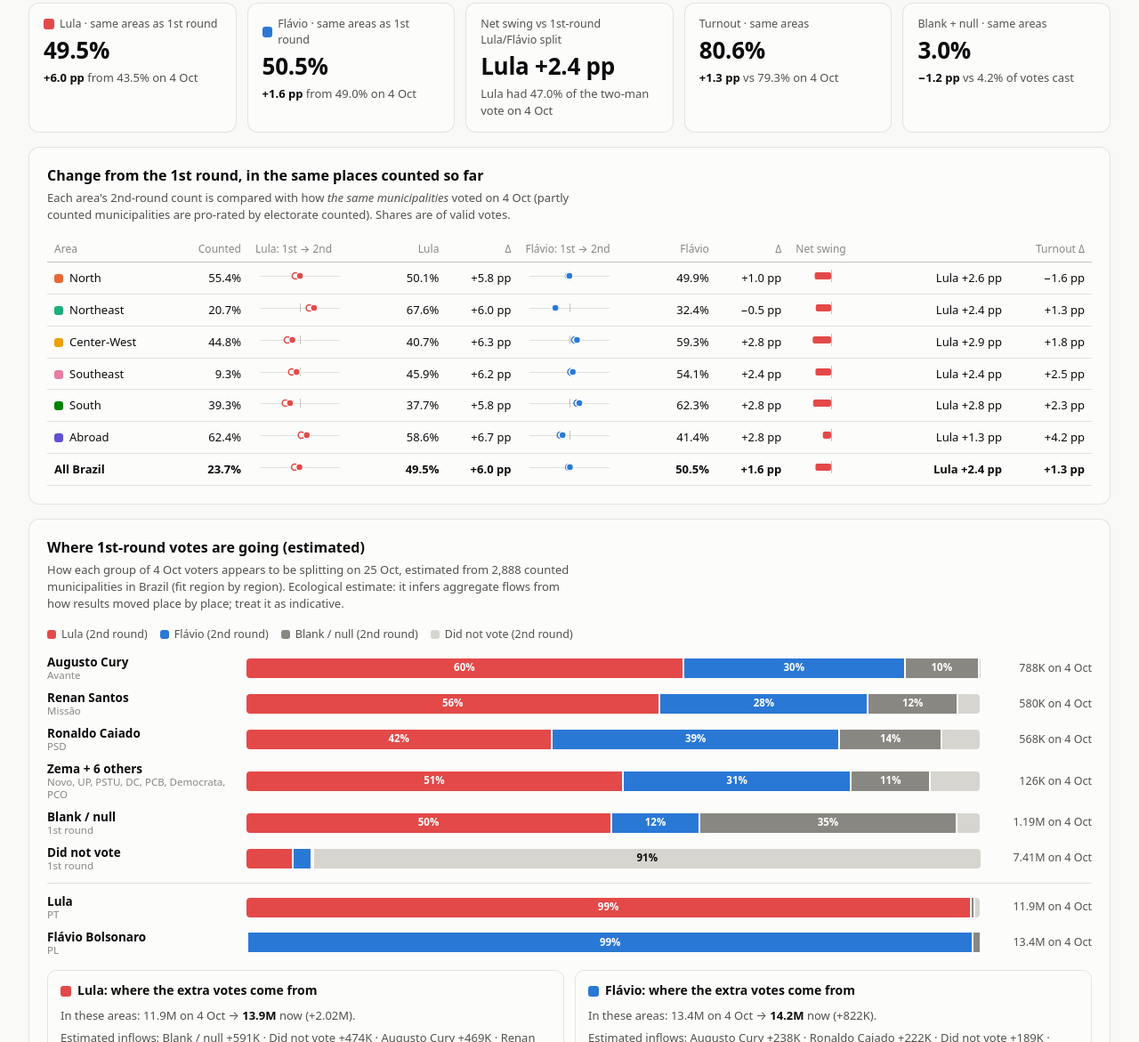
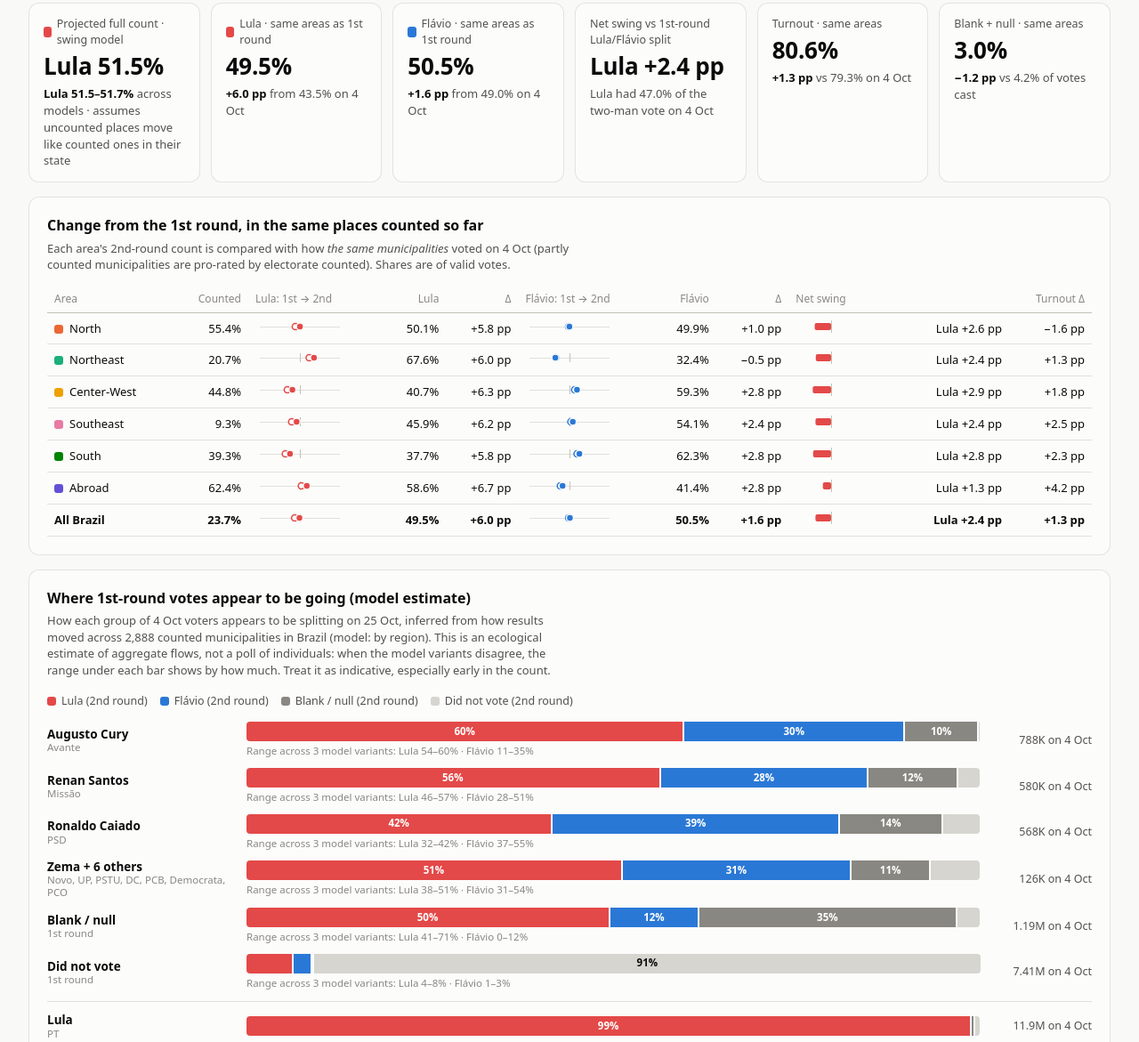
Before and after one commit to pfoziliani/eleicao-2026-2turno, a plain HTML site: page site/index.html in a window 1280 px wide. Shown: the part 407-1578 px from the top of the page at 89% size. Drawn offline with Linux system fonts and the light colour scheme; no server answers.

Commit message:
Transfer model ranges across variants; swing-model projection tile

```diff
--- a/site/analysis.js
+++ b/site/analysis.js
@@ -140,14 +140,30 @@ const PRIOR = [
 export function fitTransfersByRegion(muns) {
   const pooled = fitTransfers(muns);
   if (!pooled) return null;
+  return combine(REGIONS.map(rg => {
+    const sub = muns.filter(m => m.rg === rg.id);
+    return sub.some(m => m.r2?.est) ? fitTransfers(sub) || fitTransfers(sub, 1, pooled.T) : null;
+  }));
+}
+
+// Same idea one level down: each state on its own, small states borrow their region's fit.
+export function fitTransfersByState(muns) {
+  const pooled = fitTransfers(muns);
+  if (!pooled) return null;
+  const regionT = {};
+  for (const rg of REGIONS) regionT[rg.id] = fitTransfers(muns.filter(m => m.rg === rg.id))?.T || pooled.T;
+  return combine(UFS.map(uf => {
+    const sub = muns.filter(m => m.uf === uf);
+    return sub.some(m => m.r2?.est) ? fitTransfers(sub, 60) || fitTransfers(sub, 1, regionT[UF[uf].rg]) : null;
+  }));
+}
+
+function combine(fits) {
   const S = SOURCES.length, D = DESTS.length;
   const flows = Array.from({ length: S }, () => new Array(D).fill(0));
   const tot = new Array(S).fill(0), observed = new Array(D).fill(0);
   let n = 0;
-  for (const rg of REGIONS) {
-    const sub = muns.filter(m => m.rg === rg.id);
-    if (!sub.some(m => m.r2?.est)) continue;
-    const f = fitTransfers(sub) || fitTransfers(sub, 1, pooled.T);
+  for (const f of fits) {
     if (!f) continue;
     f.flows.forEach((row, i) => row.forEach((v, d) => (flows[i][d] += v)));
     f.tot.forEach((v, i) => (tot[i] += v));
@@ -157,6 +173,21 @@ export function fitTransfersByRegion(muns) {
   const T = flows.map((row, i) => row.map(v => (tot[i] ? v / tot[i] : 0)));
   const fitted = DESTS.map((_, d) => flows.reduce((s, r) => s + r[d], 0));
   return { T, flows, tot, observed, fitted, n };
+}
+
+// Ecological estimates are model-sensitive, so fit several reasonable variants and
+// report the first as the estimate and the spread across all of them as its range.
+export function transferModels(muns, scope) {
+  const isRegion = REGIONS.some(r => r.id === scope);
+  const variants = scope === 'br'
+    ? [['by region', () => fitTransfersByRegion(muns)], ['pooled', () => fitTransfers(muns, 25)], ['by state', () => fitTransfersByState(muns)]]
+    : isRegion ? [['pooled', () => fitTransfers(muns, 25)], ['by state', () => fitTransfersByState(muns)]]
+    : [['pooled', () => fitTransfers(muns, 25)]];
+  const ok = variants.map(([nm, f]) => [nm, f()]).filter(v => v[1]);
+  if (!ok.length) return null;
+  const main = ok[0][1];
+  const range = main.T.map((row, i) => row.map((_, d) => [Math.min(...ok.map(v => v[1].T[i][d])), Math.max(...ok.map(v => v[1].T[i][d]))]));
+  return { ...main, range, models: ok.map(v => v[0]) };
 }
 
 export function fitTransfers(muns, minMuns = 40, fixedT = null) {
@@ -197,7 +228,7 @@ export function fitTransfers(muns, minMuns = 40, fixedT = null) {
   }
   const L = 2 * (lmax + lam) * 1.05;
   let T = PRIOR.map(r => [...r]), Y = T.map(r => [...r]), tk = 1;
-  for (let it = 0; it < 3000; it++) {
+  for (let it = 0; it < 1200; it++) {
     const Tn = Y.map((row, i) => {
       const g = row.map((y, d) => {
         let s = 0;
@@ -272,3 +303,45 @@ export function contributions(G, areas, ufs, binSec = 300) {
   }
   return bins;
 }
+
+// ---- Projection ----------------------------------------------------------
+// Fully counted municipalities count as they are; the rest of a partly counted one is
+// assumed to vote like its own counted sections; untouched municipalities get the
+// transfer model applied to their 1st-round result. T comes from the state's own fit
+// (if it has enough counted municipalities), else its region's, else the pooled fit.
+export function projectionTs(muns) {
+  const pooled = fitTransfers(muns);
+  if (!pooled) return null;
+  const region = {}, state = {};
+  for (const rg of REGIONS) region[rg.id] = fitTransfers(muns.filter(m => m.rg === rg.id))?.T;
+  for (const uf of UFS) state[uf] = fitTransfers(muns.filter(m => m.uf === uf), 60)?.T;
+  return {
+    'by state': m => state[m.uf] || region[m.rg] || pooled.T,
+    'by region': m => region[m.rg] || pooled.T,
+    pooled: () => pooled.T,
+  };
+}
+
+export function project(muns, Tof) {
+  let L = 0, F = 0, eDone = 0, eAll = 0;
+  for (const m of muns) {
+    const q = m.r2, r = m.r1;
+    eAll += r.te;
+    if (q && q.est) {
+      const f = Math.min(1, q.est / r.te), k = f < 1 ? 1 + ((1 - f) * r.te) / q.est : 1;
+      L += q.v13 * k; F += q.v22 * k; eDone += q.est;
+    } else {
+      const T = Tof(m), x = [r.v13, r.v22, r.v70, r.v14, r.v55, r.v30 + r.vout, r.vb + r.vn, r.a];
+      for (let s = 0; s < x.length; s++) { L += x[s] * T[s][0]; F += x[s] * T[s][1]; }
+    }
+  }
+  return { L, F, share: L / (L + F), counted: eDone / eAll };
+}
+
+export function projections(muns) {
+  const Ts = projectionTs(muns);
+  if (!Ts) return null;
+  const runs = Object.entries(Ts).map(([nm, Tof]) => ({ nm, ...project(muns, Tof) }));
+  const shares = runs.map(r => r.share);
+  return { main: runs[0], runs, lo: Math.min(...shares), hi: Math.max(...shares) };
+}
--- a/site/app.js
+++ b/site/app.js
@@ -156,6 +156,12 @@ function renderTiles(cmp) {
   const host = $('tiles');
   host.replaceChildren();
   if (!cmp.r2.n) { h('p', { class: 'note' }, host, 'No municipalities counted yet in this scope.'); return; }
+  const pj = A.projections(scopeMuns(S.scope));
+  if (pj) {
+    const lead = pj.main.share >= 0.5;
+    tile(host, 'Projected full count · swing model', `${lead ? 'Lula' : 'Flávio'} ${pct(lead ? pj.main.share : 1 - pj.main.share, 1)}`,
+      [{ b: `Lula ${(100 * pj.lo).toFixed(1)}–${(100 * pj.hi).toFixed(1)}%` }, ` across models · assumes uncounted places move like counted ones in their state`], lead ? '--lula' : '--flavio');
+  }
   tile(host, 'Lula · same areas as 1st round', pct(cmp.L2, 1), [{ b: pp(cmp.dL) }, ` from ${pct(cmp.L1, 1)} on 4 Oct`], '--lula');
   tile(host, 'Flávio · same areas as 1st round', pct(cmp.F2, 1), [{ b: pp(cmp.dF) }, ` from ${pct(cmp.F1, 1)} on 4 Oct`], '--flavio');
   tile(host, 'Net swing vs 1st-round Lula/Flávio split', swingTxt(cmp.swing), [`Lula had ${pct(cmp.L1two, 1)} of the two-man vote on 4 Oct`]);
@@ -209,25 +215,31 @@ const DEST_CLASS = ['lula', 'flavio', 'bn', 'abst'];
 const DEST_COLOR = ['--lula', '--flavio', '--bn', '--abst'];
 function renderTransfers() {
   const ms = scopeMuns(S.scope);
-  const fit = S.scope === 'br' ? A.fitTransfersByRegion(ms) : A.fitTransfers(ms, 25);
+  const fit = A.transferModels(ms, S.scope);
   legend($('trLegend'), A.DESTS.map((d, i) => ({ nm: d.nm + ' (2nd round)', color: DEST_COLOR[i] })));
   const host = $('trBars');
   host.replaceChildren();
   if (!fit) { h('p', { class: 'note' }, host, 'Not enough municipalities counted in this scope yet (needs 25+).'); $('trSummary').replaceChildren(); return; }
-  $('trDesc').textContent = `How each group of 4 Oct voters appears to be splitting on 25 Oct, estimated from ${nf.format(fit.n)} counted municipalities in ${scopeName(S.scope)}${S.scope === 'br' ? ' (fit region by region)' : ''}. Ecological estimate: it infers aggregate flows from how results moved place by place; treat it as indicative.`;
+  $('trDesc').textContent = `How each group of 4 Oct voters appears to be splitting on 25 Oct, inferred from how results moved across ${nf.format(fit.n)} counted municipalities in ${scopeName(S.scope)} (model: ${fit.models[0]}). This is an ecological estimate of aggregate flows, not a poll of individuals: when the model variants disagree, the range under each bar shows by how much. Treat it as indicative, especially early in the count.`;
   const order = [2, 3, 4, 5, 6, 7, 0, 1];
   order.forEach((i, k) => {
     if (k === 6) h('div', { class: 'tr-sep' }, host);
     const src = A.SOURCES[i];
     const nm = h('div', { class: 'tr-name' }, host, src.nm);
     h('small', {}, nm, src.sub);
-    const bar = h('div', { class: 'tr-bar' }, host);
+    const cell = h('div', {}, host);
+    const bar = h('div', { class: 'tr-bar' }, cell);
+    if (fit.models.length > 1 && i > 1) {
+      const rg = d => fit.range[i][d].map(v => Math.round(100 * v)), [l0, l1] = rg(0), [f0, f1] = rg(1);
+      h('div', { class: 'tr-range' }, cell, `Range across ${fit.models.length} model variants: Lula ${l0}–${l1}% · Flávio ${f0}–${f1}%`);
+    }
     fit.T[i].forEach((p, d) => {
       if (p < 0.0005) return;
       const seg = h('div', { class: DEST_CLASS[d] }, bar);
       seg.style.width = `calc(${100 * p}% - 2px)`;
       if (p >= 0.09) seg.textContent = Math.round(100 * p) + '%';
-      seg.addEventListener('pointermove', ev => showTip(ev, `${src.nm} 1st-round voters → ${A.DESTS[d].nm}`, [{ k: 'Share', v: (100 * p).toFixed(1) + '%', color: DEST_COLOR[d] }, { k: 'Votes (est.)', v: '≈ ' + fmtK(fit.flows[i][d]) }]));
+      const [r0, r1] = fit.range[i][d];
+      seg.addEventListener('pointermove', ev => showTip(ev, `${src.nm} 1st-round voters → ${A.DESTS[d].nm}`, [{ k: 'Estimate', v: (100 * p).toFixed(1) + '%', color: DEST_COLOR[d] }, ...(fit.models.length > 1 ? [{ k: 'Model range', v: `${(100 * r0).toFixed(0)}–${(100 * r1).toFixed(0)}%` }] : []), { k: 'Votes (est.)', v: '≈ ' + fmtK(fit.flows[i][d]) }]));
       seg.addEventListener('pointerleave', hideTip);
     });
     h('div', { class: 'tr-votes' }, host, `${fmtK(fit.tot[i])} on 4 Oct`);
--- a/site/index.html
+++ b/site/index.html
@@ -72,7 +72,7 @@
   <section class="card" aria-labelledby="trTitle">
     <div class="card-head">
       <div>
-        <h2 id="trTitle">Where 1st-round votes are going (estimated)</h2>
+        <h2 id="trTitle">Where 1st-round votes appear to be going (model estimate)</h2>
         <p class="desc" id="trDesc">Ecological estimate across counted municipalities.</p>
       </div>
       <div class="legend" id="trLegend"></div>
@@ -148,6 +148,7 @@
       <li><strong>Source of truth:</strong> TSE results feed (<code>resultados.tse.jus.br</code>), 1st round election 6257 (4 Oct 2026), 2nd round election 6258 (25 Oct 2026). Headline and state numbers are read directly from TSE by your browser every 30 s.</li>
       <li><strong>Like-for-like change:</strong> for every municipality with 2nd-round votes counted, its 1st-round result is scaled by the share of its electorate already counted, then summed. This removes the bias of comparing a partial count with a complete one.</li>
       <li><strong>Vote transfers:</strong> constrained ecological regression (each 1st-round group splits into Lula / Flávio / blank-null / did not vote, shares ≥ 0 summing to 100%), fit separately for each region across counted municipalities and weighted by electorate. It is an estimate of aggregate flows, not a measurement of individual votes.</li>
+      <li><strong>Projection:</strong> fully counted municipalities count as they are; the uncounted part of a partly counted municipality is assumed to vote like its own counted sections; municipalities with nothing counted get the transfer model applied to their 1st-round result (state fit, else region, else pooled). The range is the spread across those three fits. It assumes the rest of the count behaves like what has been counted so far in the same state, which early counts don't always do.</li>
       <li><strong>Timeline:</strong> TSE files for all 27 states and abroad were snapshotted every 20 s from 19:31 BRT (≈5.7% counted). Changes in Lula's share are split exactly by area: Δshare = Σ (ΔLula − share × Δvalid) / valid.</li>
       <li>Code &amp; data: <a href="https://github.com/pfoziliani/eleicao-2026-2turno">github.com/pfoziliani/eleicao-2026-2turno</a>. Unofficial; for official results see <a href="https://resultados.tse.jus.br">resultados.tse.jus.br</a>.</li>
     </ul>
--- a/site/styles.css
+++ b/site/styles.css
@@ -129,6 +129,7 @@ tr.clickable:hover td { background: var(--wash); }
 .tr-bar .bn { background: var(--bn); color: #fff; }
 .tr-bar .abst { background: var(--abst); color: var(--ink); }
 .tr-bar div:hover { filter: brightness(1.08); }
+.tr-range { font-size: 11.5px; color: var(--muted); margin-top: 3px; }
 .tr-votes { font-size: 12.5px; color: var(--ink2); font-variant-numeric: tabular-nums; text-align: right; }
 .tr-sep { grid-column: 1 / -1; border-top: 1px solid var(--grid); margin: 2px 0; }
 .tr-summary { margin-top: 16px; display: grid; grid-template-columns: repeat(auto-fit, minmax(300px, 1fr)); gap: 12px; }
```
